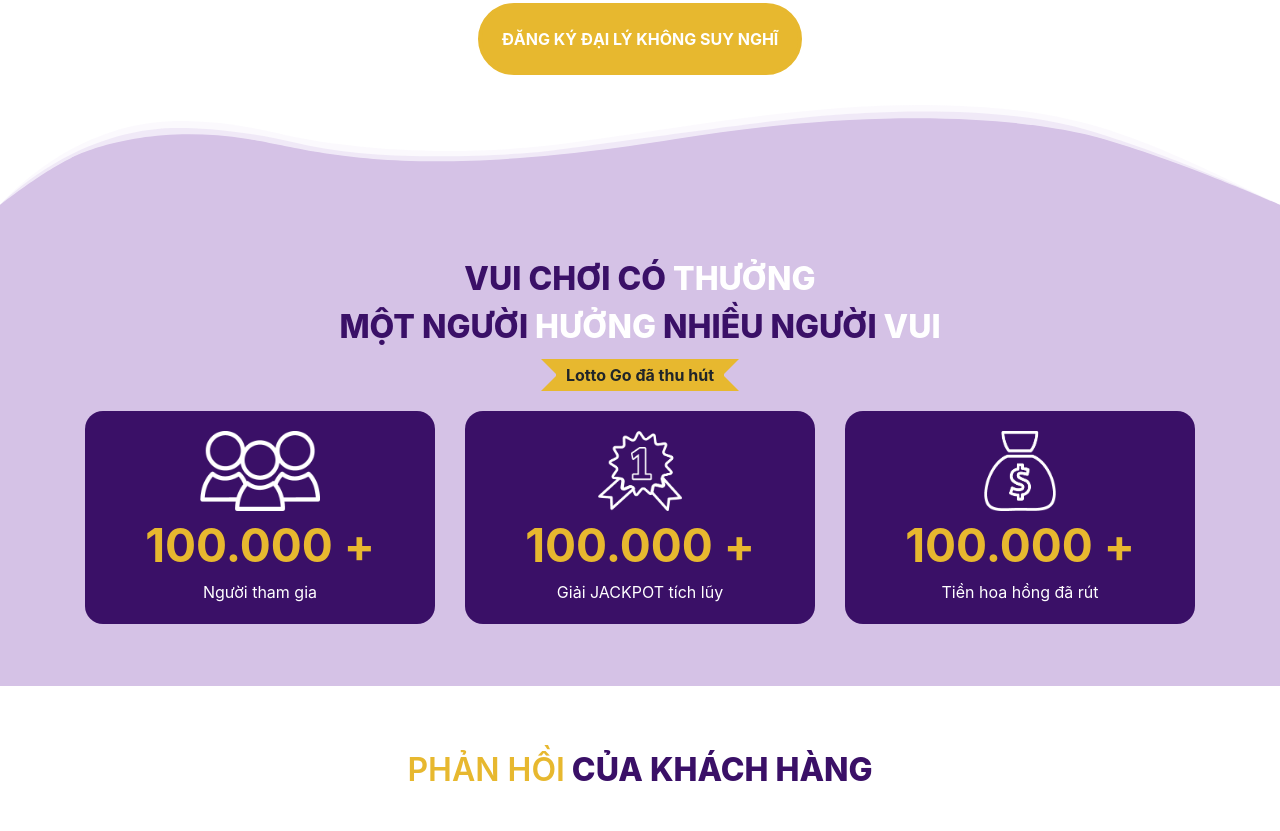
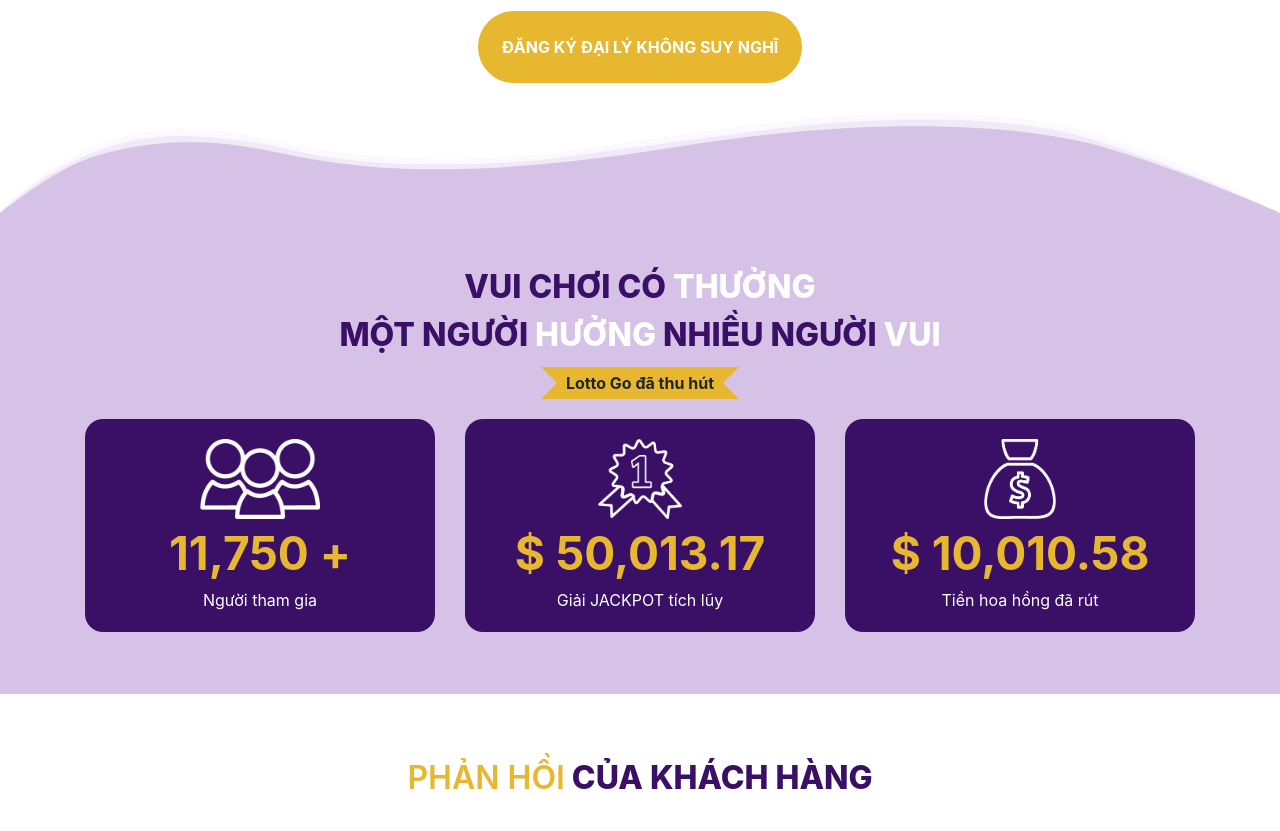
Before and after one commit to lixxkook00/lott-2, a plain HTML site: page index.html in a window 1280 px wide. Shown: the part 4702-5533 px from the top of the page. Drawn offline with nearby package versions, Linux system fonts and the light colour scheme.

```diff
--- a/index.html
+++ b/index.html
@@ -335,7 +335,7 @@
                                 CHIẾT KHẤU 15%
                             </div>
                             <div class="become-item-content-desc">
-                                Nhận trực tiếp chiết khấu 1% trên tổng số vé bán được
+                                Nhận trực tiếp chiết khấu lên đến 15% trên tổng số vé bán được.
                             </div>
                         </div>
                     </div>
@@ -467,7 +467,7 @@
                             <img src="./img/lienket-20220627042951.png" alt="">
                         </div>
                         <div class="record-item-value">
-                            100.000 +
+                            11,750 +
                         </div>
                         <div class="record-item-desc">
                             Người tham gia
@@ -480,7 +480,7 @@
                             <img src="./img/jackpot-20220627042951.png" alt="">
                         </div>
                         <div class="record-item-value">
-                            100.000 +
+                            $ 50,013.17
                         </div>
                         <div class="record-item-desc">
                             Giải JACKPOT tích lũy
@@ -493,7 +493,7 @@
                             <img src="./img/money-20220627042951.png" alt="">
                         </div>
                         <div class="record-item-value">
-                            100.000 +
+                           $ 10,010.58
                         </div>
                         <div class="record-item-desc">
                             Tiền hoa hồng đã rút
```
